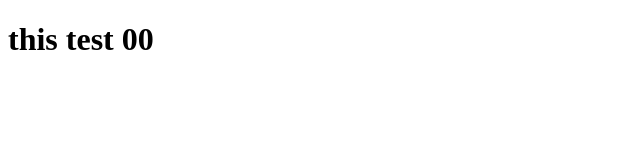
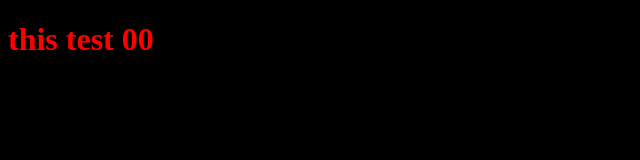
Before and after one commit to hebakhalif/test, a plain HTML site: page index.html in a window 1280 px wide. Shown: the whole page, without its empty margins (0-640 px from the left). Drawn offline with Linux system fonts and the light colour scheme.

Commit message:
make an edit

```diff
--- a/index.html
+++ b/index.html
@@ -4,14 +4,13 @@
     <meta charset="UTF-8">
     <meta name="viewport" content="width=device-width, initial-scale=1.0">
     <title>Document</title>
+    <link rel="stylesheet" href="/style.css">
+
 </head>
 <body>
 
 
     <h1>this  test 00 </h1>
-
-
-    <link rel="stylesheet" href="style.css.css">
     <script src="app.js" ></script>
 
 </body>
--- a/style.css
+++ b/style.css
@@ -1,6 +1,7 @@
 h1{
     color:red;
+    font-weight: bold;
 }
 body{
-    background-color:blue;
+    background-color:black;
 }
```
